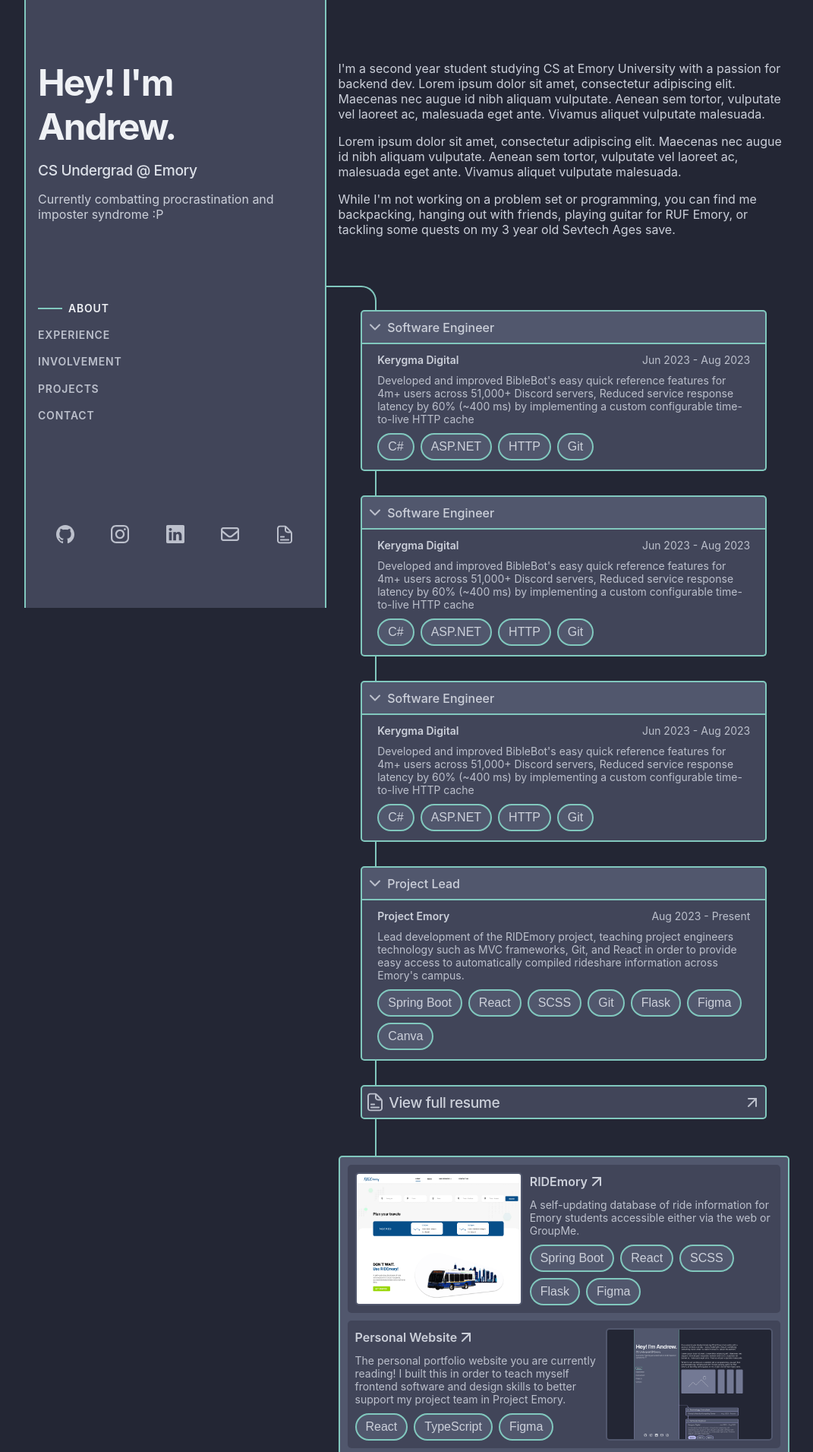
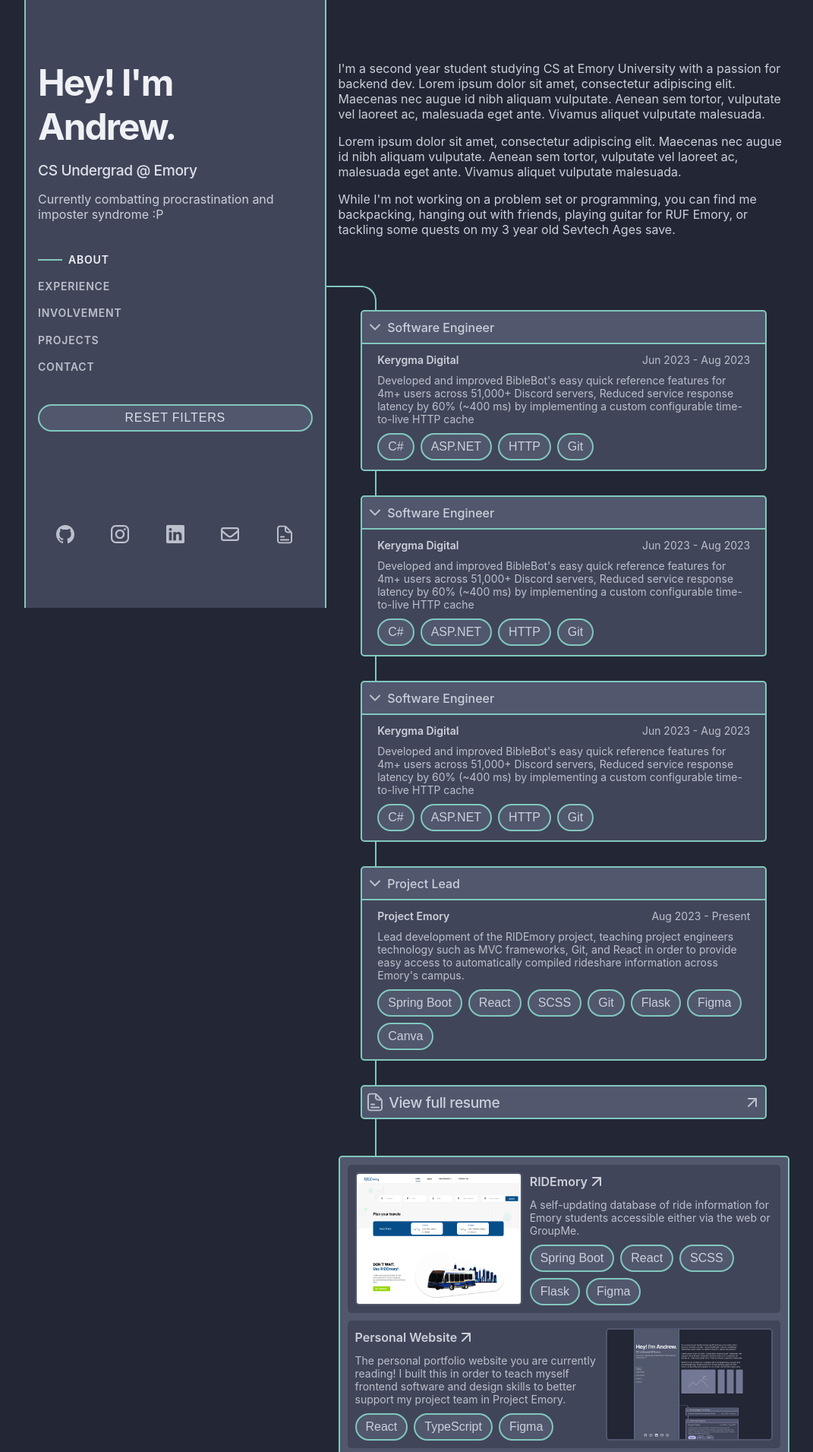
Before and after one commit to andrewtlu/andrewtlu.github.io, a React (Vite) app: page / in a window 1280 px wide. Shown: the top 1911 px of the page at 76% size, without its empty margins (96-1167 px from the left). Built offline with nearby package versions, Linux system fonts and the light colour scheme.

Commit message:
Finish layout, edit styling for consistency, add reset filter button

```diff
--- a/src/components/buttons.css
+++ b/src/components/buttons.css
@@ -49,3 +49,15 @@ button {
   border: var(--thickness) solid var(--accent);
   border-radius: 50px;
 }
+
+.resetskillsbutton {
+  display: flex;
+  justify-content: center;
+}
+
+.resetskillsbutton.body {
+  font-weight: 500;
+  letter-spacing: 0.05rem;
+  text-transform: uppercase;
+  color: var(--contrast-mantle) !important;
+}
--- a/src/components/buttons.tsx
+++ b/src/components/buttons.tsx
@@ -3,7 +3,6 @@ import '../store/selected'
 import { SelectedContext, isSelected, toggleSkill } from '../store/selected';
 import { useContext } from 'react';
 
-// TODO: inherit accent color
 export function SkillButton(props: {skill: string}) {
   const [selected, setSelected] = useContext(SelectedContext);
 
@@ -28,3 +27,16 @@ export function HiButton() {
     </a>
   )
 }
+
+export function ResetSkills() {
+  const setSelected = useContext(SelectedContext)[1];
+
+  return (
+    <button
+      className='skillbutton resetskillsbutton body'
+      onClick={() => {setSelected((selected) => selected = [])}}
+    >
+      Reset Filters
+    </button>
+  )
+}
--- a/src/pages/Home.tsx
+++ b/src/pages/Home.tsx
@@ -2,6 +2,8 @@ import { Link } from 'react-router-dom';
 import { ContactPane, ExperiencePane, ProjectPane, InfoPane } from '../components/panes.tsx'
 import { Socials } from '../components/svgs.tsx'
 import { useEffect } from 'react';
+import { ResetSkills } from '../components/buttons.tsx';
+import Resume from '../assets/Resume Current.pdf';
 
 function debounce(func: Function, delay: number) {
   let timeout: number;
@@ -71,8 +73,7 @@ function Home() {
     <div className='content'>
       <header>
         {/* sticky, do gradient stroke w/ non sticky background element? or numbers idk */}
-        <div className='header-text'>
-          {/* TODO: link to own website */}
+        <div className='headertop'>
           <div>
             <h1>
               <Link to="./">
@@ -116,6 +117,7 @@ function Home() {
               </li>
             </ul>
           </nav>
+          <ResetSkills />
         </div>
         <Socials />
       </header>
@@ -174,7 +176,9 @@ function Home() {
               skills={['Spring Boot', 'React', 'SCSS', 'Git', 'Flask', 'Figma', 'Canva']}
             />
 
-            <InfoPane text='View full resume' border={true} url='' />
+            <a href={Resume} target="_blank" rel="noopener noreferrer">
+              <InfoPane text='View full resume' border={true} url='' />
+            </a>
           </div>
         </section>
 
@@ -196,7 +200,7 @@ function Home() {
               skills={['React', 'TypeScript', 'Figma']}
             />
 
-            <InfoPane text='View my other projects' border={false} url='' />
+            {/* <InfoPane text='View my other projects' border={false} url='' /> */}
           </div>
         </section>
 
--- a/src/styles/components/contactpane.css
+++ b/src/styles/components/contactpane.css
@@ -5,7 +5,7 @@
   top: 0;
   left: 0;
   transition: var(--animation);
-  border-radius: 5px;
+  border-radius: var(--radius);
 }
 
 .contactpane .paneheader {
@@ -17,9 +17,13 @@
   cursor: default;
 
   width: 100%;
-  border-radius: 5px 5px 0 0;
+  border-radius: var(--radius) var(--radius) 0 0;
   border: var(--thickness) solid var(--accent); /* TODO w/ button: relative to container body */
   background: var(--crust);
+}
+
+.contactpane h2 {
+  color: var(--contrast-crust);
 }
 
 .contactpane .panebody {
@@ -34,7 +38,7 @@
   height: auto;
   padding: 12px 20px 12px 20px;
   background: var(--mantle);
-  border-radius: 0 0 5px 5px;
+  border-radius: 0 0 var(--radius) var(--radius);
   border: solid var(--accent); /* TODO w/ button: relative to container body */
   border-width: 0 var(--thickness) var(--thickness) var(--thickness);
 }
--- a/src/styles/components/experiencepane.css
+++ b/src/styles/components/experiencepane.css
@@ -5,7 +5,7 @@
   top: 0;
   left: 0;
   transition: var(--animation);
-  border-radius: 5px;
+  border-radius: var(--radius);
 }
 
 .experiencepane .paneheader {
@@ -17,7 +17,7 @@
   cursor: pointer;
 
   width: 100%;
-  border-radius: 5px 5px 0 0;
+  border-radius: var(--radius) var(--radius) 0 0;
   border: var(--thickness) solid var(--accent); /* TODO w/ button: relative to container body */
   background: var(--crust);
 }
@@ -63,7 +63,7 @@
   height: auto;
   padding: 12px 20px 12px 20px;
   background: var(--mantle);
-  border-radius: 0 0 5px 5px;
+  border-radius: 0 0 var(--radius) var(--radius);
   border: solid var(--accent);
   border-width: 0 var(--thickness) var(--thickness) var(--thickness);
 }
--- a/src/styles/components/infopane.css
+++ b/src/styles/components/infopane.css
@@ -16,9 +16,9 @@
   color: var(--contrast-overlay);
 
   width: 100%;
-  border-radius: 5px;
+  border-radius: var(--radius);
   border: var(--thickness) solid var(--accent);
-  background-color: var(--mantle);
+  background-color: var(--crust);
 }
 
 .infopane h2 {
@@ -34,6 +34,11 @@
 
 #borderless {
   border: none;
+  background-color: var(--mantle);
+}
+
+#borderless h2 {
+  color: var(--contrast-overlay)
 }
 
 /* selecting/deselecting response */
--- a/src/styles/components/projectpane.css
+++ b/src/styles/components/projectpane.css
@@ -13,7 +13,7 @@
   flex-direction: row;
   gap: 10px;
   background-color: var(--mantle);
-  border-radius: 5px;
+  border-radius: var(--radius);
 }
 
 .projectpane:nth-child(even) {
@@ -32,7 +32,7 @@ img {
 
   object-fit: cover;
   object-position: top;
-  border-radius: 5px;
+  border-radius: var(--radius);
   border: var(--thickness) solid var(--crust)
 }
 
--- a/src/styles/header/header.css
+++ b/src/styles/header/header.css
@@ -10,6 +10,7 @@ header {
   display: flex;
   flex-direction: column;
   justify-content: space-between;
+  gap: 2rem;
 
   width: 40%;
   height: 100vh;
@@ -33,7 +34,12 @@ header h2 {
 
 header .body {
   color: var(--contrast-crust);
-  margin-bottom: 6rem;
+}
+
+.headertop {
+  display: flex;
+  flex-direction: column;
+  gap: 2rem;
 }
 
 
--- a/src/styles/main/sections.css
+++ b/src/styles/main/sections.css
@@ -4,7 +4,7 @@
   width: var(--content-width);
 }
 
-.narrowcontent>div:not(:last-of-type) {
+.narrowcontent>*:not(:last-child) {
   margin-bottom: 2rem;
 }
 
@@ -49,7 +49,7 @@ section .projects {
   background-color: var(--crust);
 
   border: var(--thickness) solid var(--accent);
-  border-radius: 5px;
+  border-radius: var(--radius);
   width: 100%;
 }
 
```
